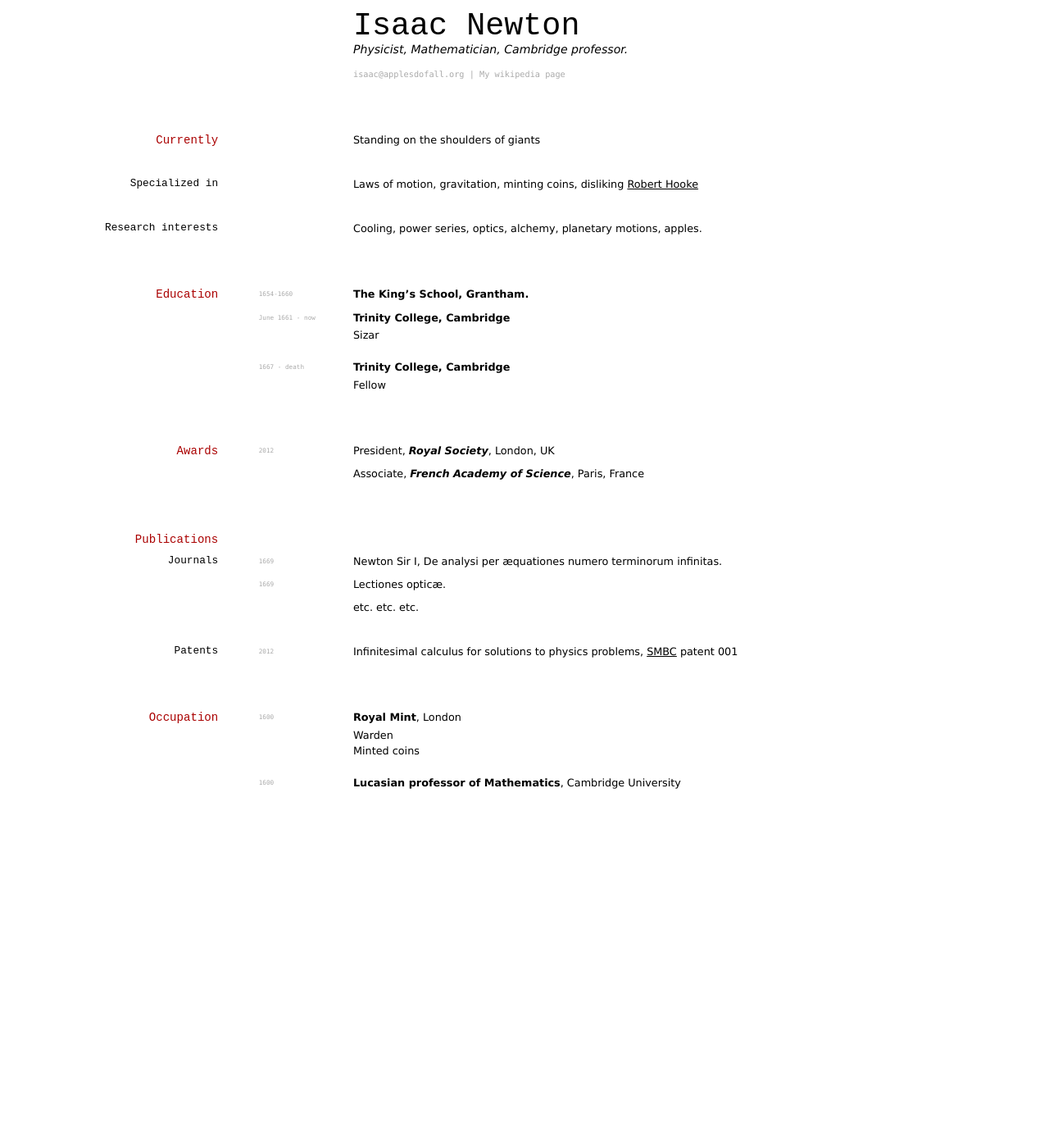
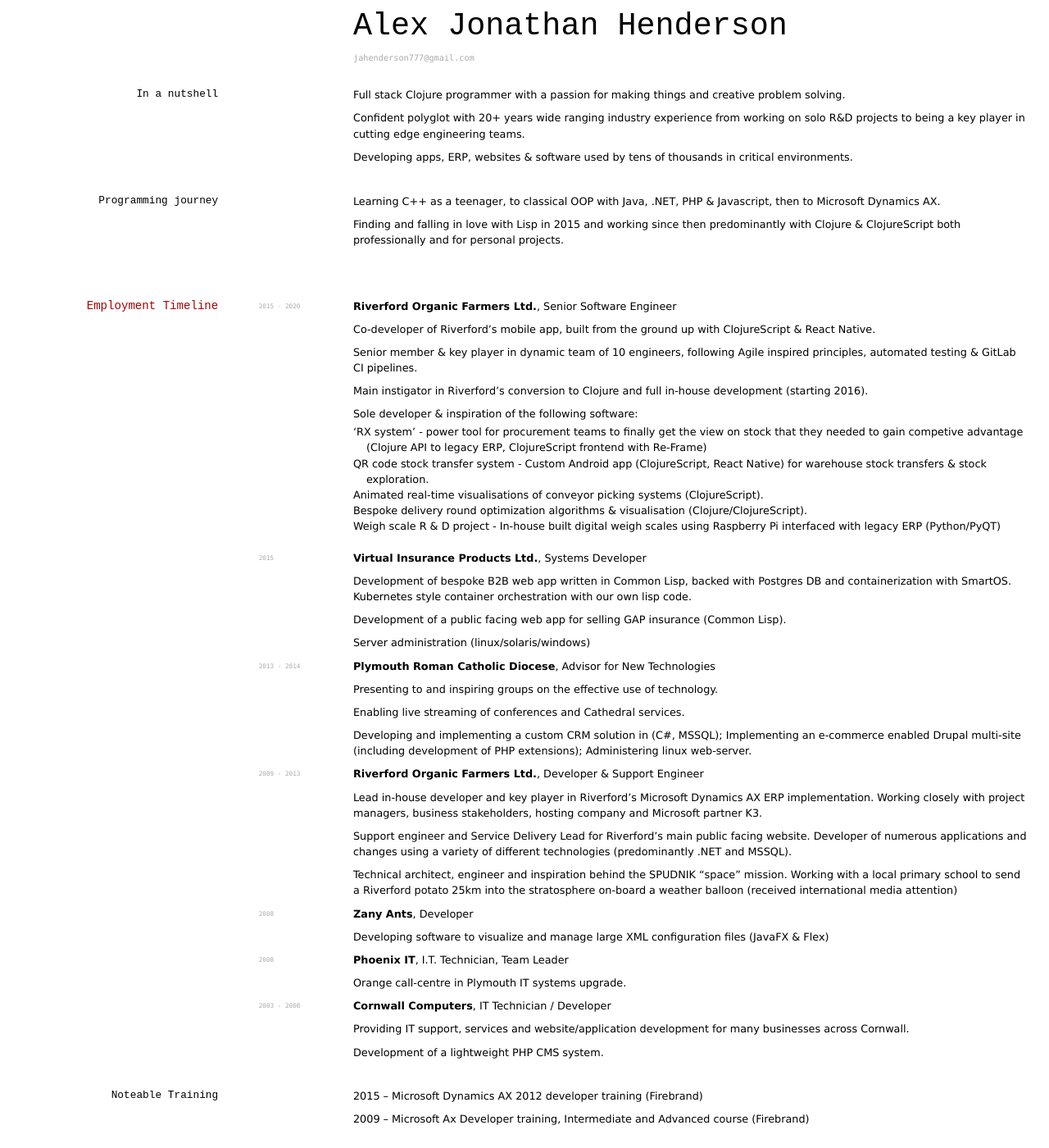
Before and after one commit to elipapa/markdown-cv, a Jekyll site: the page built from index.md, in a window 1280 px wide and 1400 px high. Shown: the whole window at 82% size. Built offline with Jekyll 4.4.1, drawn with Linux system fonts in a browser that asks for light colours; some of the changed text lies outside the part shown.

Commit message:
Update index.md

```diff
--- a/index.md
+++ b/index.md
@@ -1,89 +1,116 @@
 ---
 layout: cv
-title: Isaac Newtons's CV
+title: Alex Jonathan Henderson's CV
 ---
-# Isaac Newton
-Physicist, Mathematician, Cambridge professor.
+# Alex Jonathan Henderson
 
 <div id="webaddress">
-<a href="isaac@applesdofall.org">isaac@applesdofall.org</a>
-| <a href="http://en.wikipedia.org/wiki/Isaac_Newton">My wikipedia page</a>
+<a href="jahenderson777@gmail.com">jahenderson777@gmail.com</a>
 </div>
 
+### In a nutshell
 
-## Currently
+Full stack Clojure programmer with a passion for making things and creative problem solving.
 
-Standing on the shoulders of giants
+Confident polyglot with 20+ years wide ranging industry experience from working on solo R&D projects to being a key player in cutting edge engineering teams.
 
-### Specialized in
+Developing apps, ERP, websites & software used by tens of thousands in critical environments.
 
-Laws of motion, gravitation, minting coins, disliking [Robert Hooke](http://en.wikipedia.org/wiki/Robert_Hooke)
+### Programming journey
+
+Learning C++ as a teenager, to classical OOP with Java, .NET, PHP & Javascript, then to Microsoft Dynamics AX.
+
+Finding and falling in love with Lisp in 2015 and working since then predominantly with Clojure & ClojureScript both professionally and for personal projects.
 
 
-### Research interests
+## Employment Timeline
 
-Cooling, power series, optics, alchemy, planetary motions, apples.
+`2015 - 2020`
+__Riverford Organic Farmers Ltd.__, Senior Software Engineer
+
+Co-developer of Riverford’s mobile app, built from the ground up with ClojureScript & React Native.
+
+Senior member & key player in dynamic team of 10 engineers, following Agile inspired principles, automated testing & GitLab CI pipelines.
+
+Main instigator in Riverford's conversion to Clojure and full in-house development (starting 2016).
+
+Sole developer & inspiration of the following software:
+- 'RX system' - power tool for procurement teams to finally get the view on stock that they needed to gain competive advantage (Clojure API to legacy ERP, ClojureScript frontend with Re-Frame)
+- QR code stock transfer system - Custom Android app (ClojureScript, React Native) for warehouse stock transfers & stock exploration.
+- Animated real-time visualisations of conveyor picking systems (ClojureScript).
+- Bespoke delivery round optimization algorithms & visualisation (Clojure/ClojureScript).
+- Weigh scale R & D project - In-house built digital weigh scales using Raspberry Pi interfaced with legacy ERP (Python/PyQT)
+
+`2015`
+__Virtual Insurance Products Ltd.__, Systems Developer
+
+Development of bespoke B2B web app written in Common Lisp, backed with Postgres DB and containerization with SmartOS. Kubernetes style container orchestration with our own lisp code.
+
+Development of a public facing web app for selling GAP insurance (Common Lisp).
+
+Server administration (linux/solaris/windows)
+
+`2013 - 2014`
+__Plymouth Roman Catholic Diocese__, Advisor for New Technologies
+
+Presenting to and inspiring groups on the effective use of technology.
+
+Enabling live streaming of conferences and Cathedral services.
+
+Developing and implementing a custom CRM solution in (C#, MSSQL); Implementing an e-commerce enabled Drupal multi-site (including development of PHP extensions); Administering linux web-server.
 
 
-## Education
+`2009 - 2013`
+__Riverford Organic Farmers Ltd.__, Developer & Support Engineer
 
-`1654-1660`
-__The King's School, Grantham.__
+Lead in-house developer and key player in Riverford's Microsoft Dynamics AX ERP implementation. Working closely with project managers, business stakeholders, hosting company and Microsoft partner K3.
 
-`June 1661 - now`
-__Trinity College, Cambridge__
+Support engineer and Service Delivery Lead for Riverford's main public facing website.
+Developer of numerous applications and changes using a variety of different technologies (predominantly .NET and MSSQL).
 
-- Sizar
+Technical architect, engineer and inspiration behind the SPUDNIK “space” mission. Working with a local primary school to send a Riverford potato 25km into the stratosphere on-board a weather balloon (received international media attention)
 
-`1667 - death`
-__Trinity College, Cambridge__
+`2008`
+__Zany Ants__, Developer
 
-- Fellow
+Developing software to visualize and manage large XML configuration files (JavaFX & Flex)
+
+`2008`
+__Phoenix IT__, I.T. Technician, Team Leader
+
+Orange call-centre in Plymouth IT systems upgrade.
+
+`2003 - 2008`
+__Cornwall Computers__, IT Technician / Developer
+
+Providing IT support, services and website/application development for many businesses across Cornwall.
+
+Development of a lightweight PHP CMS system.
+
+### Noteable Training
+
+2015 – Microsoft Dynamics AX 2012 developer training (Firebrand)
+
+2009 – Microsoft Ax Developer training, Intermediate and Advanced course (Firebrand)
 
 
+### Education
 
-## Awards
+`2001 - 2003`
+__Southampton University__
+Computer Engineering (Meng) – 2 years study, incomplete. Modules covered: Engineering Mathematics, OOP and Java, Analog Electronics, Digital Electronics and Logic, Analog Circuit Design Analysis.
 
-`2012`
-President, *Royal Society*, London, UK
+`A-Levels`
+Physics – A, Maths – B, Electronics – B, Computing – C
 
-Associate, *French Academy of Science*, Paris, France
+`GCSEs`
+Maths – A, Double Science – A, English Literature – A, English Language – B, Geography – A, Business Studies – B, Technology: Systems and Control (electronics and engineering) – A
 
+### Hobbies / outside work activities
 
-
-## Publications
-
-<!-- A list is also available [online](http://scholar.google.co.uk/citations?user=LTOTl0YAAAAJ) -->
-
-### Journals
-
-`1669`
-Newton Sir I, De analysi per æquationes numero terminorum infinitas.
-
-`1669`
-Lectiones opticæ.
-
-etc. etc. etc.
-
-### Patents
-
-`2012`
-Infinitesimal calculus for solutions to physics problems, [SMBC](http://www.techdirt.com/articles/20121011/09312820678/if-patents-had-been-around-time-newton.shtml) patent 001
-
-
-## Occupation
-
-`1600`
-__Royal Mint__, London
-
-- Warden
-- Minted coins
-
-`1600`
-__Lucasian professor of Mathematics__, Cambridge University
-
+Road cycling, making strange music, electronics (arduino, raspberry pi, ESP8266), philosophy, theology, number theory, poetry, personal programming projects (OpenGL, Algorithmic music, Educational games), parent governor at local primary school.
 
 
 <!-- ### Footer
 
-Last updated: May 2013 -->
+Last updated: July 2020 -->
```
